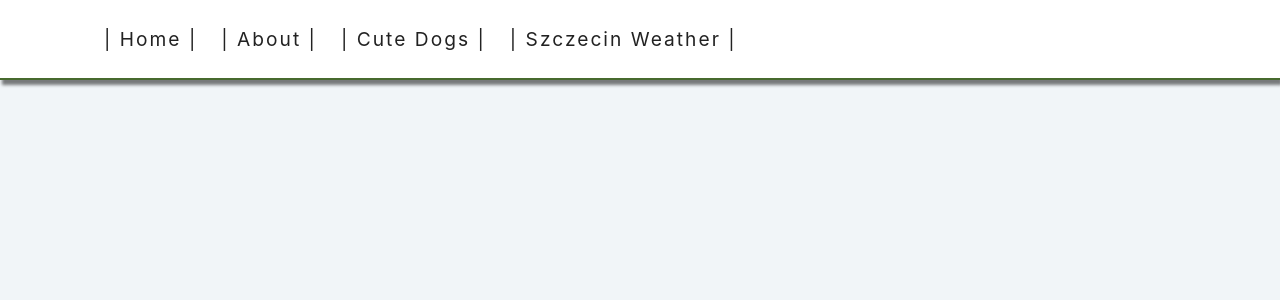
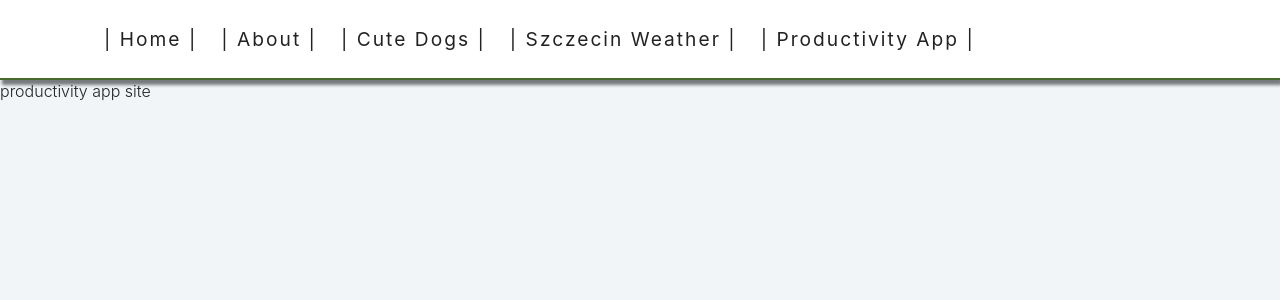
Before and after one commit to AlienQbw/react-small-projects-website, a React (Create React App) app: page /productivity-app in a window 1280 px wide. Shown: the top 300 px of the page. Built offline with nearby package versions, Linux system fonts and the light colour scheme; no server answers.

Commit message:
started productivity app project

```diff
--- a/src/App.js
+++ b/src/App.js
@@ -3,6 +3,7 @@ import About from './sites/About';
 import Home from './sites/Home';
 import Fun from './sites/Dog';
 import SzczecinWeather from './sites/SzczecinWeather';
+import ProductivityApp from './sites/ProductivityApp';
 import Navbar from './modules/Navbar';
 import { BrowserRouter as Router, Route, Switch } from 'react-router-dom';
 
@@ -24,6 +25,9 @@ function App() {
           <Route path="/szczecin-weather">
             <SzczecinWeather />
           </Route>
+          <Route path="/productivity-app">
+            <ProductivityApp />
+          </Route>
         </Switch>
       </Router>
     </div>
--- a/src/modules/Navbar.js
+++ b/src/modules/Navbar.js
@@ -18,6 +18,9 @@ const Navbar = () => {
           <li>
             <Link to="/szczecin-weather">| Szczecin Weather |</Link>
           </li>
+          <li>
+            <Link to="/productivity-app">| Productivity App |</Link>
+          </li>
         </ul>
       </div>
     </nav>
--- /dev/null
+++ b/src/sites/ProductivityApp.js
@@ -0,0 +1,11 @@
+import React from 'react';
+
+const ProductivityApp = () => {
+  return (
+    <div>
+      <p>productivity app site</p>
+    </div>
+  );
+};
+
+export default ProductivityApp;
```
